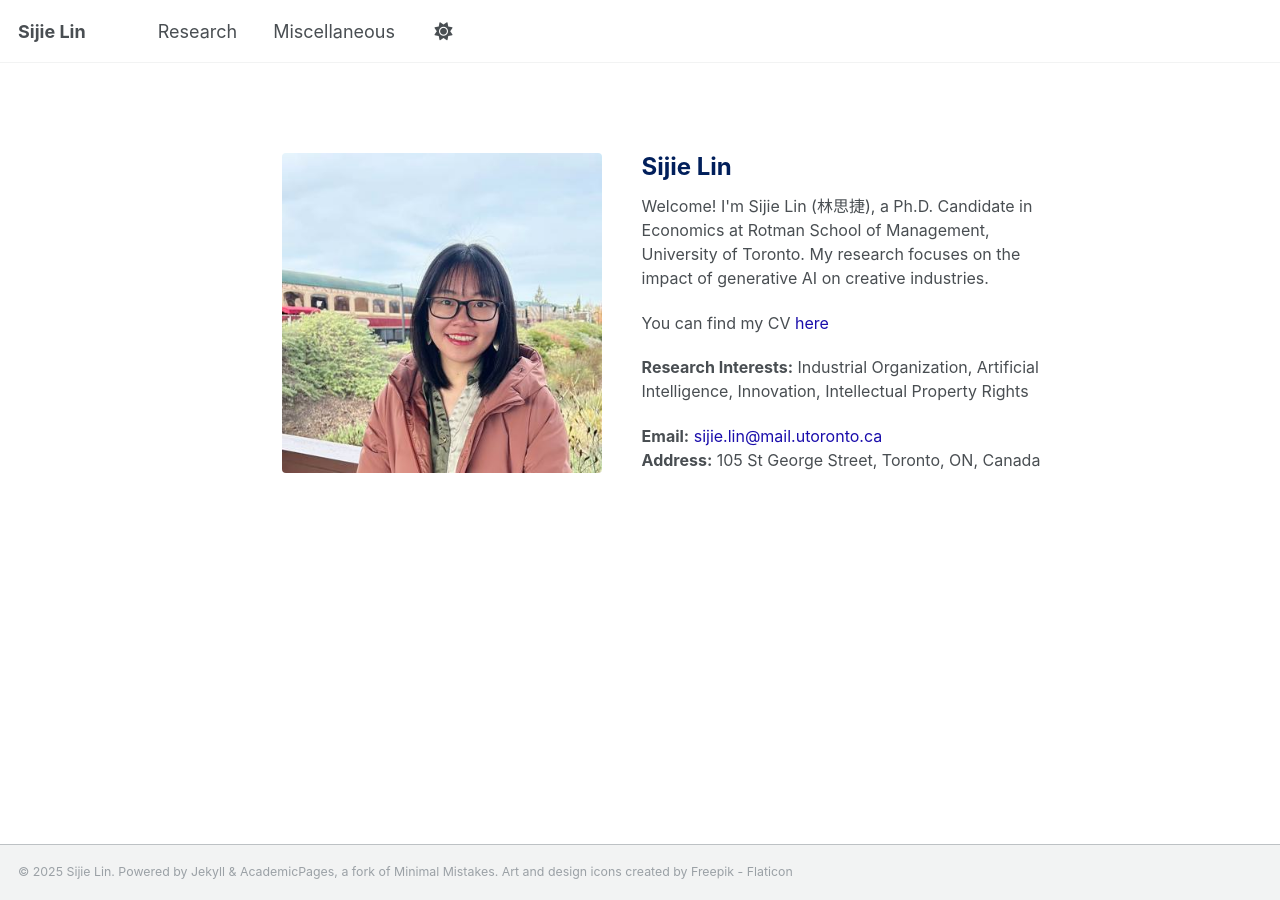
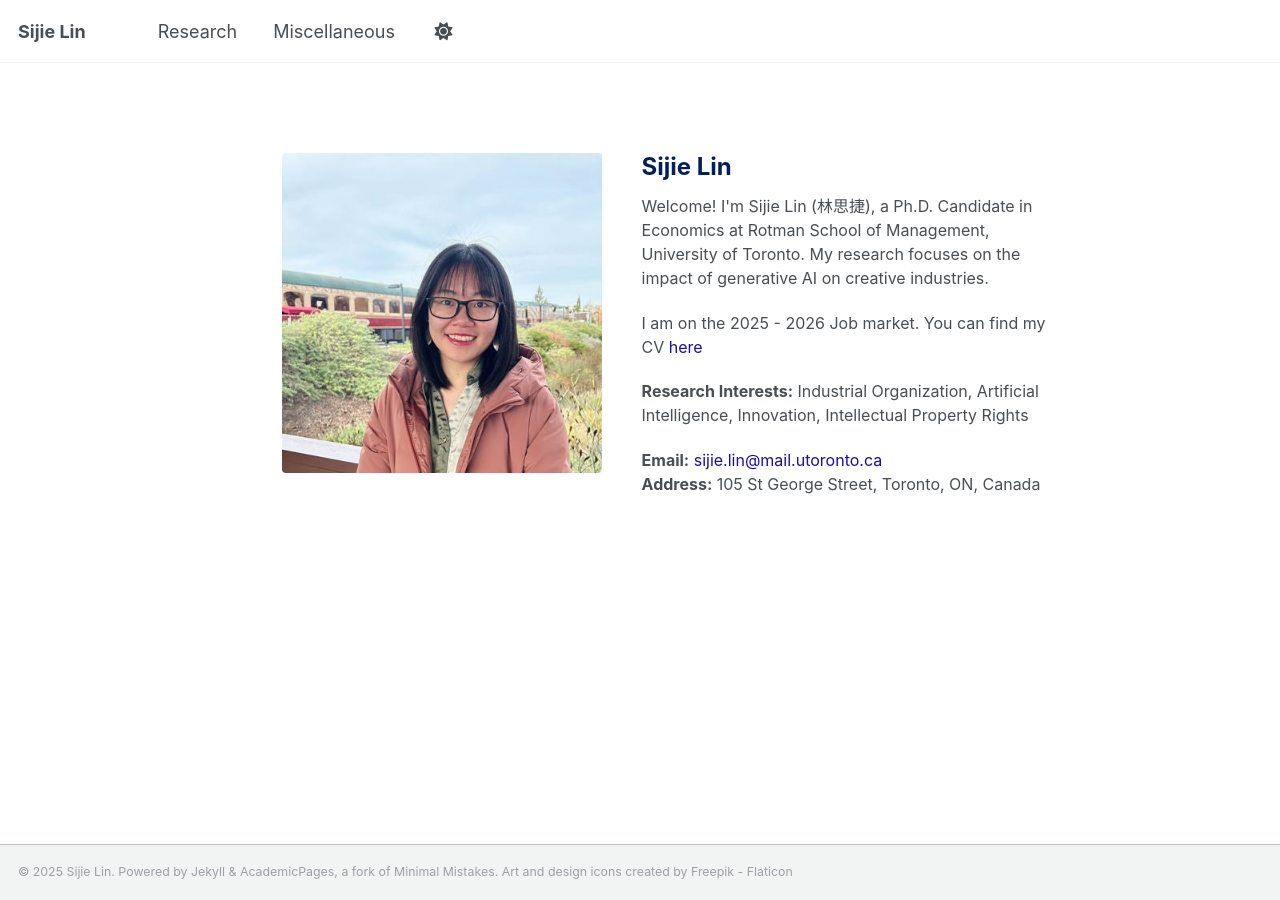
Before and after one commit to sijielin/sijielin.github.io, a Jekyll site: the page built from _pages/about.md, in a window 1280 px wide. Built offline with Jekyll 4.4.1, drawn with Linux system fonts in a browser that asks for light colours.

Commit message:
Update about.md

```diff
--- a/_pages/about.md
+++ b/_pages/about.md
@@ -92,7 +92,7 @@ keywords: ["Sijie Lin", "Economics PhD", "Generative AI", "Rotman", "Innovation"
   <div class="profile-text-block">
     <h1>Sijie Lin</h1>
     <p>Welcome! I'm Sijie Lin (林思捷), a Ph.D. Candidate in Economics at Rotman School of Management, University of Toronto. My research focuses on the impact of generative AI on creative industries. </p>
-    <p>You can find my CV <a href="https://sijielin.github.io/files/CV.pdf">here</a></p>
+    <p>I am on the 2025 - 2026 Job market. You can find my CV <a href="https://sijielin.github.io/files/CV.pdf">here</a></p>
 
     <p><strong>Research Interests:</strong> Industrial Organization, Artificial Intelligence, Innovation, Intellectual Property Rights</p>
 
```
